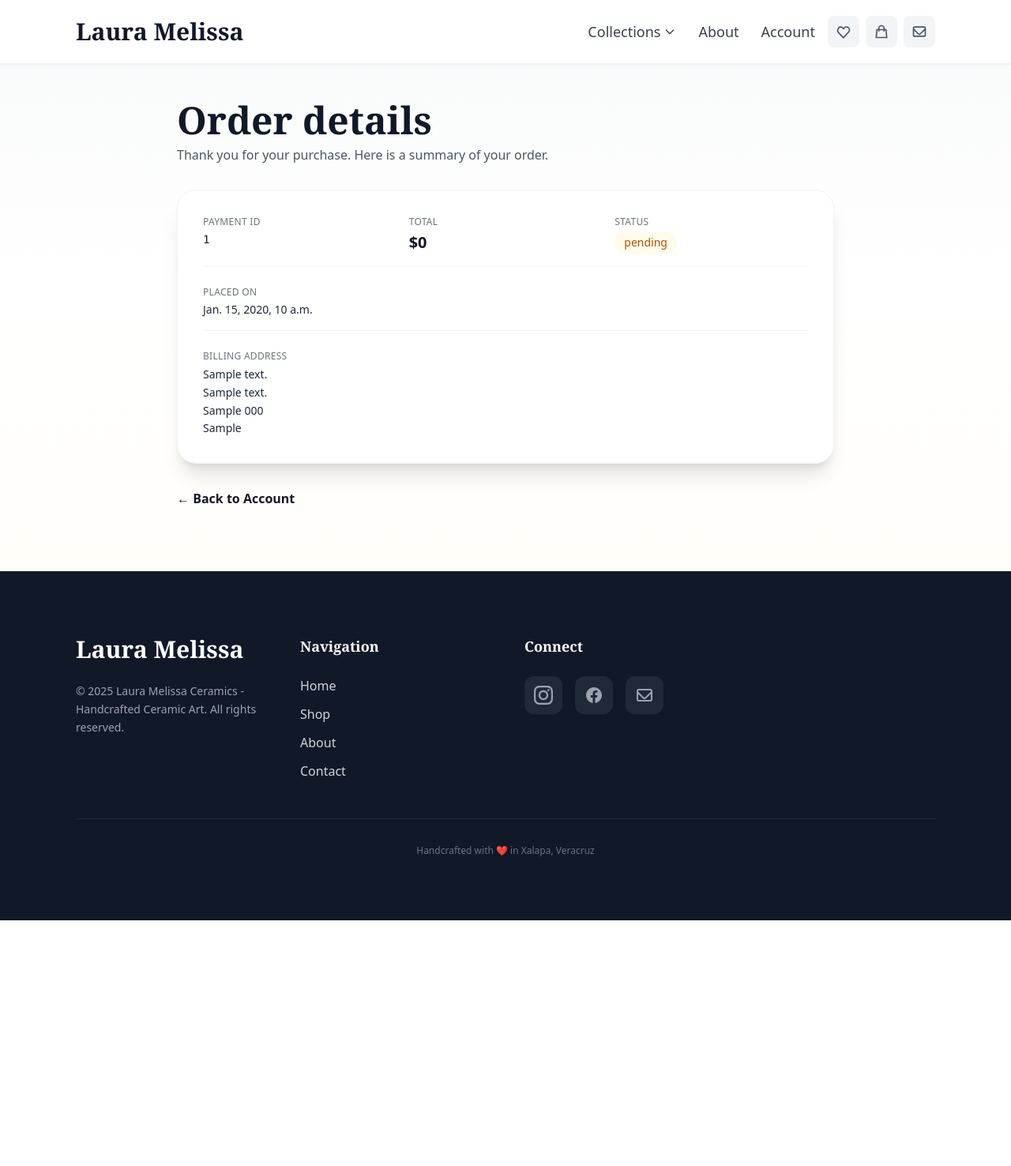
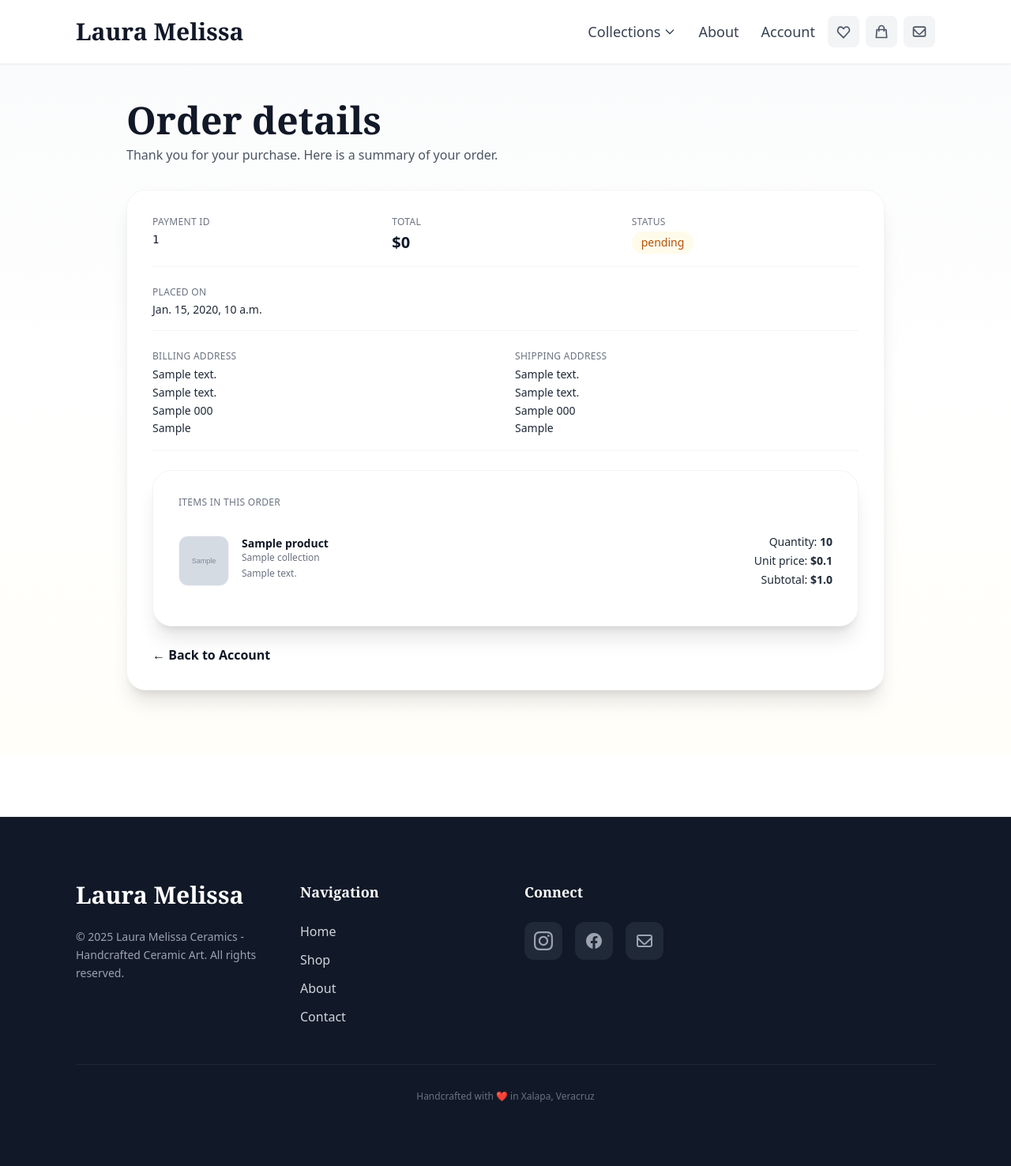
Before and after one commit to acostajs/vanier-ceramic-shop, a Django app: page /en/cart/order_details/1 in a window 1280 px wide. Shown: the whole page at 79% size. Before the commit the page ends 1165 px from the top, so only its background shows below. Run offline with Django 5.2, Linux system fonts and the light colour scheme; a user stored in the database is signed in; tables that the repository leaves empty hold one stand-in row (values such as "Sample post"); grey boxes marked "Sample" are stand-in pictures; some libraries are stand-ins or nearby versions.

Commit message:
Solver Styling Issues

```diff
--- a/cart/models.py
+++ b/cart/models.py
@@ -185,6 +185,14 @@ class OrderItem(models.Model):
     def line_total_cents(self):
         return self.quantity * self.unit_price_cents
 
+    @property
+    def unit_price_dollars(self):
+        return self.unit_price_cents / 100
+
+    @property
+    def line_total_dollars(self):
+        return self.line_total_cents / 100
+
 
 class Cart(models.Model):
     """Represents an account related Cart."""
--- a/cart/templates/cart/order_details.html
+++ b/cart/templates/cart/order_details.html
@@ -1,9 +1,9 @@
-{% extends 'base.html' %} {% load i18n %} {% block content %}
+{% extends 'base.html' %} {% load i18n %} {% load static %} {% block content %}
 
 <section
 	class="pt-28 lg:pt-32 pb-16 lg:pb-20 bg-gradient-to-b from-gray-50 via-white to-amber-50/30"
 >
-	<div class="max-w-4xl mx-auto px-4 sm:px-6 lg:px-8">
+	<div class="max-w-5xl mx-auto px-4 sm:px-6 lg:px-8">
 		<div class="mb-8">
 			<h1
 				class="text-3xl sm:text-4xl lg:text-5xl font-serif font-bold text-gray-900"
@@ -12,10 +12,11 @@
 			</h1>
 			<p class="mt-2 text-gray-600">
 				{% blocktranslate %} Thank you for your purchase. Here is a summary of
-				your order. {%endblocktranslate%}
+				your order. {% endblocktranslate %}
 			</p>
 		</div>
 
+		<!-- Order summary card -->
 		<div
 			class="bg-white rounded-3xl shadow-xl border border-gray-100 p-6 sm:p-8 space-y-6"
 		>
@@ -25,7 +26,7 @@
 						{% translate "Payment ID" %}
 					</p>
 					<p class="mt-1 font-mono text-sm text-gray-900 break-all">
-						{{ order.payment_id }}
+						{{ order.payment_id|default:"—" }}
 					</p>
 				</div>
 				<div>
@@ -55,7 +56,10 @@
 				<p class="mt-1 text-sm text-gray-800">{{ order.created_at }}</p>
 			</div>
 
-			<div>
+		<div class="border-b border-gray-100 pb-4">
+			<div class="grid sm:grid-cols-2 gap-6">
+				<!-- Billing -->
+				<div>
 				<p class="text-xs uppercase tracking-wide text-gray-500 mb-1">
 					{% translate "Billing address" %}
 				</p>
@@ -67,7 +71,85 @@
 					<p>{{ order.billing_city }} {{ order.billing_postal_code }}</p>
 					<p>{{ order.billing_country }}</p>
 				</div>
+				</div>
+
+				<!-- Shipping -->
+				<div>
+				<p class="text-xs uppercase tracking-wide text-gray-500 mb-1">
+					{% translate "Shipping address" %}
+				</p>
+				<div class="text-sm text-gray-800 leading-relaxed">
+					<p>{{ order.shipping_address_line1 }}</p>
+					{% if order.shipping_address_line2 %}
+					<p>{{ order.shipping_address_line2 }}</p>
+					{% endif %}
+					<p>{{ order.shipping_city }} {{ order.shipping_postal_code }}</p>
+					<p>{{ order.shipping_country }}</p>
+				</div>
+				</div>
 			</div>
+		</div>
+
+		<!-- Items list -->
+		<div
+			class="mt-10 bg-white rounded-3xl shadow-xl border border-gray-100 p-6 sm:p-8"
+		>
+			<p class="text-xs uppercase tracking-wide text-gray-500 mb-4">
+				{% translate "Items in this order" %}
+			</p>
+
+			{% if order.items.all %}
+			<div class="divide-y divide-gray-100">
+				{% for item in order.items.all %}
+				<div
+					class="py-4 flex flex-col sm:flex-row sm:items-center sm:justify-between gap-4"
+				>
+					<div class="flex items-start gap-4">
+						{% if item.product.image %}
+						<img
+							src="{{ item.product.image.url }}"
+							alt="{{ item.product.name }}"
+							class="w-16 h-16 rounded-xl object-cover border border-gray-100"
+						/>
+						{% endif %}
+						<div>
+							<p class="text-sm font-semibold text-gray-900">
+								{{ item.product.name }}
+							</p>
+							{% if item.product.collection %}
+							<p class="text-xs text-gray-500">
+								{{ item.product.collection.name }}
+							</p>
+							{% endif %} {% if item.product.description %}
+							<p class="mt-1 text-xs text-gray-500 line-clamp-2">
+								{{ item.product.description }}
+							</p>
+							{% endif %}
+						</div>
+					</div>
+
+					<div class="text-sm text-gray-800 text-left sm:text-right space-y-1">
+						<p>
+							{% translate "Quantity" %}:
+							<span class="font-semibold">{{ item.quantity }}</span>
+						</p>
+						<p>
+							{% translate "Unit price" %}:
+							<span class="font-semibold">${{ item.unit_price_dollars }}</span>
+						</p>
+						<p>
+							{% translate "Subtotal" %}:
+							<span class="font-bold">${{ item.line_total_dollars }}</span>
+						</p>
+					</div>
+				</div>
+				{% endfor %}
+			</div>
+			{% else %}
+			<p class="text-sm text-gray-500">
+				{% translate "No items found for this order." %}
+			</p>
+			{% endif %}
 		</div>
 
 		<div class="mt-8">
--- a/templates/about.html
+++ b/templates/about.html
@@ -71,7 +71,7 @@
 				class="bg-gradient-to-br from-amber-50 to-orange-50 rounded-3xl p-8 lg:p-10 shadow-2xl border border-amber-100 overflow-hidden"
 			>
 				<img
-					src="{% static 'images/about-statement.webp' %}"
+					src="{% static 'images/about-statement.avif' %}"
 					alt="Circular ceramic work by Laura Melissa"
 					class="w-full h-80 sm:h-96 lg:h-[420px] object-cover rounded-2xl shadow-xl"
 				/>
@@ -93,7 +93,7 @@
 				class="bg-gradient-to-br from-gray-50 to-amber-50 rounded-3xl p-8 lg:p-10 shadow-2xl border border-gray-100 overflow-hidden"
 			>
 				<img
-					src="{% static 'images/about-portrait.webp' %}"
+					src="{% static 'images/about-portrait.avif' %}"
 					alt="Portrait of Laura Melissa in her studio"
 					class="w-full h-80 sm:h-96 lg:h-[420px] object-cover rounded-2xl shadow-xl"
 				/>
--- a/templates/base.html
+++ b/templates/base.html
@@ -151,7 +151,7 @@
 		</div>
 		{% endif %}
 
-		<main class="flex-1">{% block content %}{% endblock %}</main>
+		<main class="flex-1 pb-20">{% block content %}{% endblock %}</main>
 
 		{% include 'partials/footer.html' %}
 	</body>
--- a/templates/partials/nav.html
+++ b/templates/partials/nav.html
@@ -75,11 +75,6 @@
                 <svg class="w-5 h-5 text-gray-600" fill="none" stroke="currentColor" viewBox="0 0 24 24">
                   <path stroke-linecap="round" stroke-linejoin="round" stroke-width="2" d="M4.318 6.318a4.5 4.5 0 016.364 0L12 7.636l1.318-1.318a4.5 4.5 0 116.364 6.364L12 21.364l-7.682-7.682a4.5 4.5 0 010-6.364z"/>
                 </svg>
-                {% if wishlist_count|default:0 > 0 %}
-                  <span class="absolute -top-1 -right-1 w-5 h-5 bg-amber-500 text-white text-xs rounded-full flex items-center justify-center">
-                    {{ wishlist_count }}
-                  </span>
-                {% endif %}
               </a>
 
 
@@ -87,11 +82,6 @@
                 <svg class="w-5 h-5 text-gray-600" fill="none" stroke="currentColor" viewBox="0 0 24 24">
                   <path stroke-linecap="round" stroke-linejoin="round" stroke-width="2" d="M16 11V7a4 4 0 00-8 0v4M5 9h14l1 12H4L5 9z"></path>
                 </svg>
-                {% if cart_count|default:0 > 0 %}
-                  <span class="absolute -top-1 -right-1 w-5 h-5 bg-amber-500 text-white text-xs rounded-full flex items-center justify-center">
-                    {{ cart_count }}
-                  </span>
-                {% endif %}
               </a>
             {% endif %}
 
```
Also changed, not shown: shop/templates/shop/collection.html (+44 -15 lines), templates/home.html (+3 -5 lines), mediafiles/collection_curvy.avif (deleted), mediafiles/collection_curvy_zC9SsDi.avif (deleted), mediafiles/product_curvy_01.avif (deleted), mediafiles/product_curvy_01_BPgaDDf.avif (deleted), static/images/about-portrait.avif (added), static/images/about-statement.avif (added), static/images/about-teaser-img.avif (added), static/images/home-hero-img.avif (added), 6 other files.
